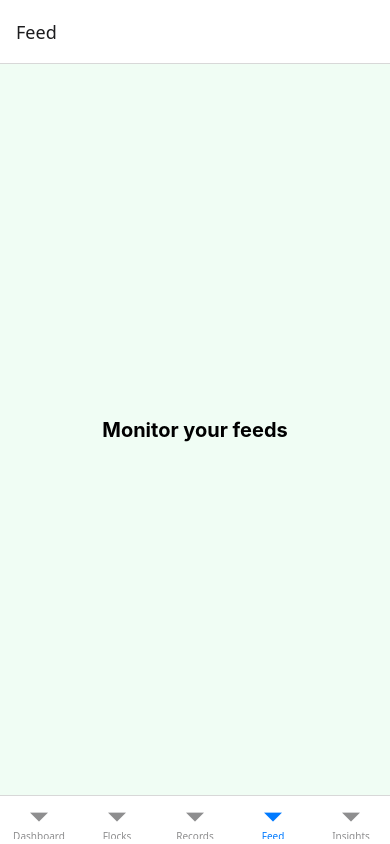
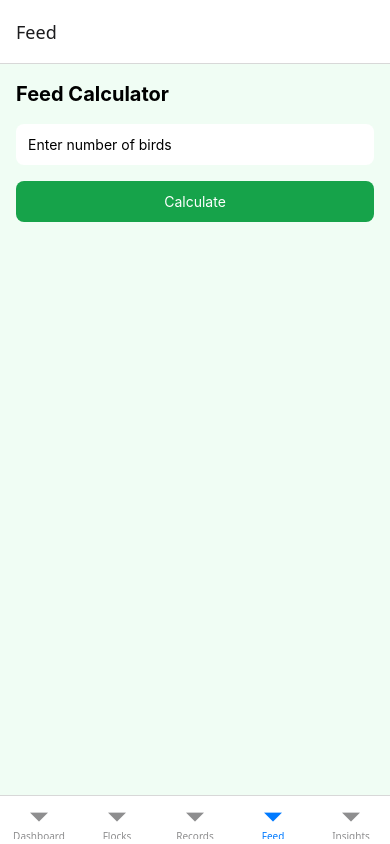
Before and after one commit to Ms-Njuguna/flockwise-mobile, a React Native app: screen /Feed in a window 390 px wide. Built offline with nearby package versions, Linux system fonts and the light colour scheme.

Commit message:
feat: implement basic feed calculator logic for layers

```diff
--- a/screens/FeedScreen.js
+++ b/screens/FeedScreen.js
@@ -1,9 +1,44 @@
-import { View, Text } from "react-native";
+import { View, Text, TextInput } from "react-native";
+import { useState } from "react";
 
 export default function FeedScreen() {
+  const [birds, setBirds] = useState("");
+  const [result, setResult] = useState(null);
+
+  const calculateFeed = () => {
+    const num = parseInt(birds);
+    const total = num * 0.11; // 110g layers
+    setResult(total.toFixed(2));
+  };
+
   return (
-    <View className="flex-1 items-center justify-center bg-green-50">
-      <Text className="text-xl font-bold">Monitor your feeds</Text>
+    <View className="flex-1 p-4 bg-green-50">
+
+      <Text className="text-xl font-bold mb-4">
+        Feed Calculator
+      </Text>
+
+      <TextInput
+        placeholder="Enter number of birds"
+        value={birds}
+        onChangeText={setBirds}
+        keyboardType="numeric"
+        className="bg-white p-3 rounded-lg mb-4"
+      />
+
+      <Text
+        onPress={calculateFeed}
+        className="bg-green-600 text-white p-3 text-center rounded-lg"
+      >
+        Calculate
+      </Text>
+
+      {result && (
+        <Text className="mt-4 text-lg">
+          Feed needed: {result} kg/day
+        </Text>
+      )}
+
     </View>
   );
 }
```
